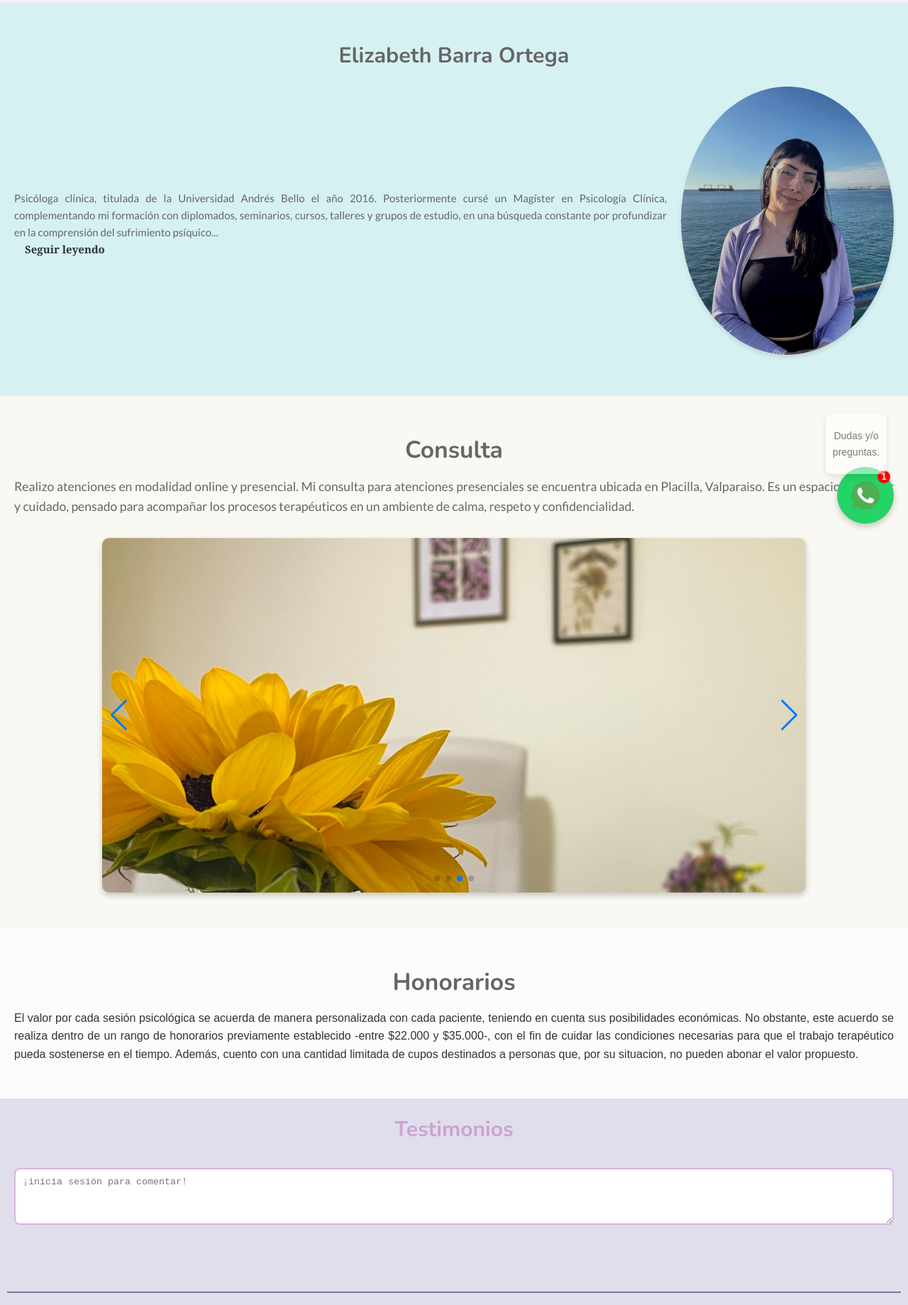
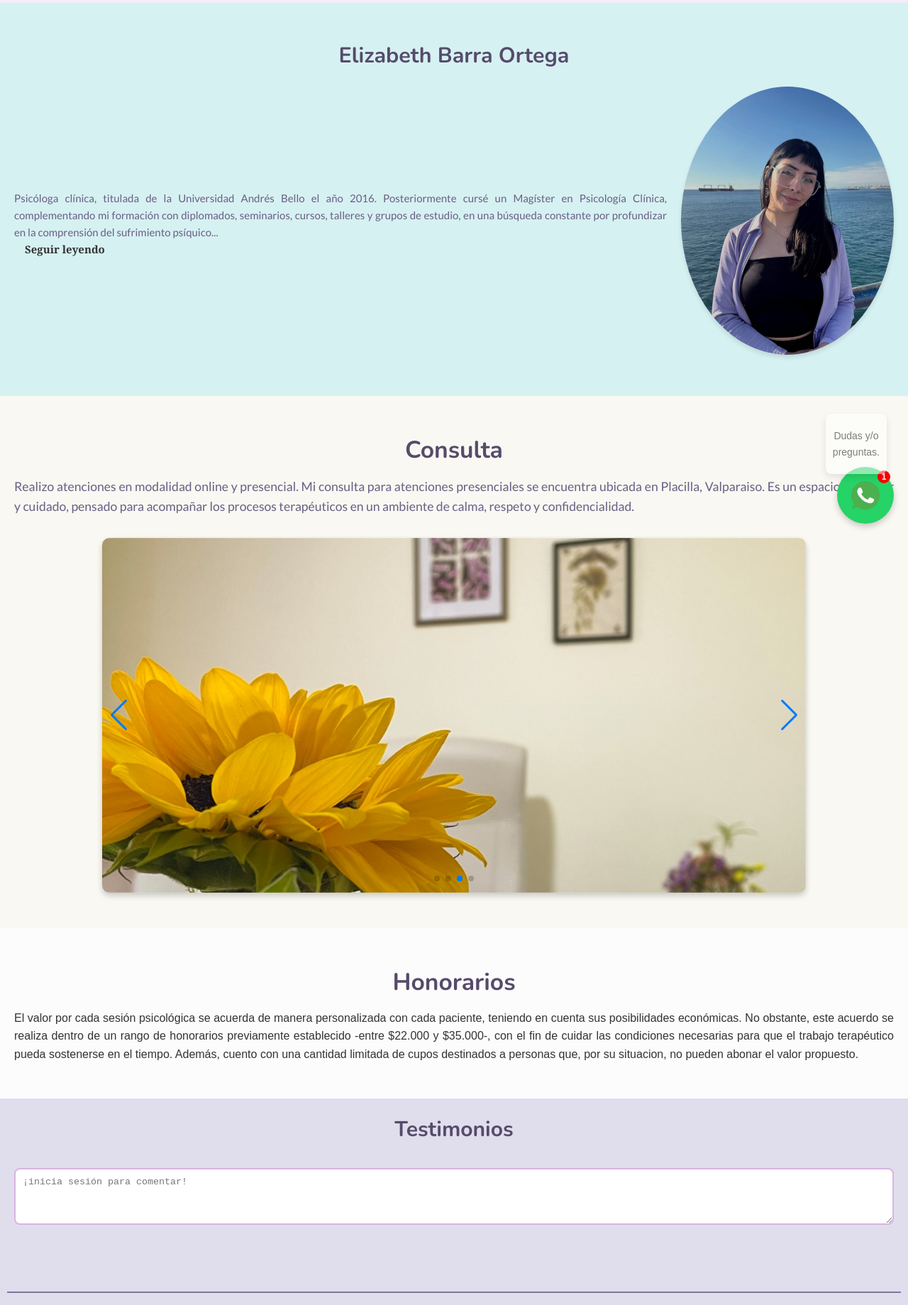
Before and after one commit to ingenieriaDanielBarra/ProyectoPsicologa2, a plain HTML site: page psicologia-frontend/public/index.html in a window 1280 px wide. Shown: the part 42-1881 px from the top of the page at 71% size. Drawn offline with nearby package versions, Linux system fonts and the light colour scheme; some packages are replaced by stand-ins of ours; no server answers; grey boxes are pictures that could not be loaded; a script that the page names is missing.

Commit message:
cambios colores tipografia

```diff
--- a/psicologia-frontend/public/estilos.css
+++ b/psicologia-frontend/public/estilos.css
@@ -438,7 +438,7 @@ section {
 #sobre-mi h1{
     /* font-family: calibri light; */
     font-family: 'Nunito', sans-serif;
-    color:#666;
+    color:#564b6b;
     text-align: center;
     font-size: 1.9rem;
     margin-bottom: 20px;
@@ -458,7 +458,7 @@ section {
 }
 .biografia p{
     font-family: 'Lato', sans-serif;
-    color: #666
+    color: #695e84;
 }
 .foto{
     flex: 0 0 300px; /* Ancho fijo */
@@ -528,14 +528,14 @@ section {
 #honorarios h1{
     font-family: 'Nunito', sans-serif;
     font-size: 2.1rem;
-    color: #666;
+    color: #564b6b;
     margin-bottom: 10px;
     text-align: center;
 }
 .descripcion-honorarios{
     font-family: 'Lato', sans-serif;
     font-size: 1.2rem;
-    color: #666;
+    color: #695e84;
     margin-bottom: 30px;
 }
 
@@ -645,14 +645,14 @@ section {
 #consulta h1{
     font-family: 'Nunito', sans-serif;
     font-size: 2.1rem;
-    color: #666;
+    color: #564b6b;
     margin-bottom: 10px;
     text-align: center;
 }
 .consulta-descripcion{
     font-family: 'Lato', sans-serif;
     font-size: 1.1rem;
-    color: #666;
+    color: #695e84;
     margin-bottom: 30px;
 }
 .swiper {
@@ -793,7 +793,7 @@ section {
     font-family: 'Nunito', sans-serif;
     margin-bottom: 20px;
     text-align: center;
-    color: #cea2d1; /* Un color más elegante */
+    color: #564b6b; /* Un color más elegante */
 }
 .top-linea{
     width: 100%;
```
